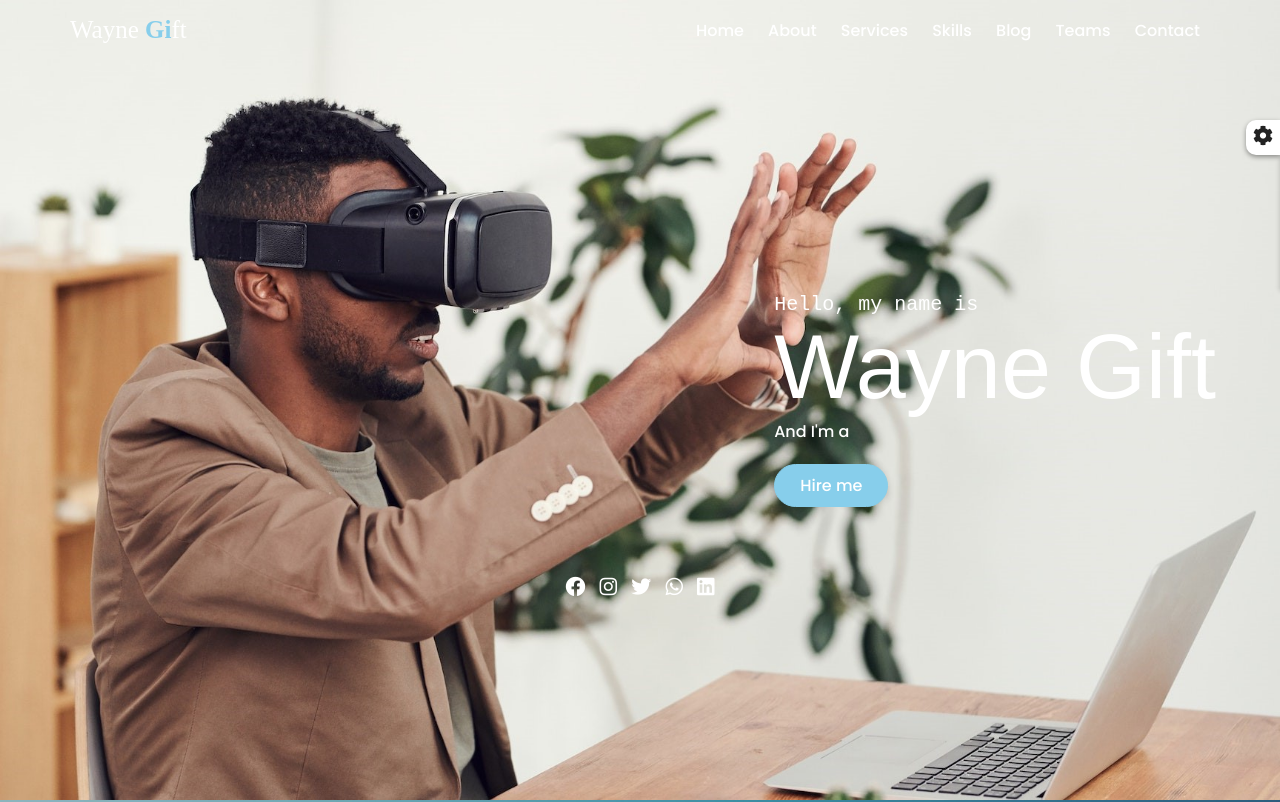
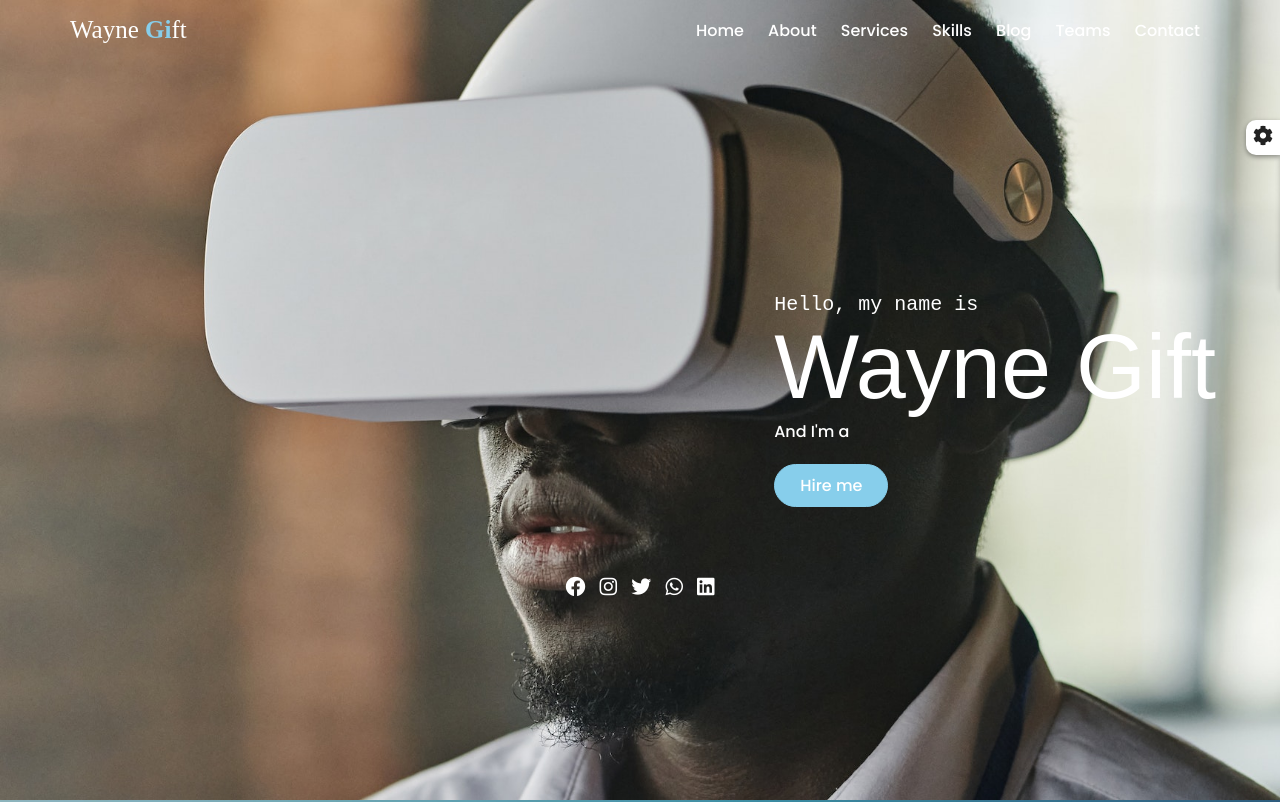
Before and after one commit to lukutu/Portfolio, a plain HTML site: page index.html in a window 1280 px wide. Shown: the top 802 px of the page. Drawn offline with nearby package versions, Linux system fonts and the light colour scheme; a script that the page names is missing.

Commit message:
cover.page

```diff
--- a/index.html
+++ b/index.html
@@ -62,7 +62,7 @@
       </div>
     </nav>
     <!-- Header Image  -->
-    <img src="vr.jpg" alt="" />
+    <img src="vr (2).jpg" alt="" />
 
 
     <!-- Hero  -->
```
